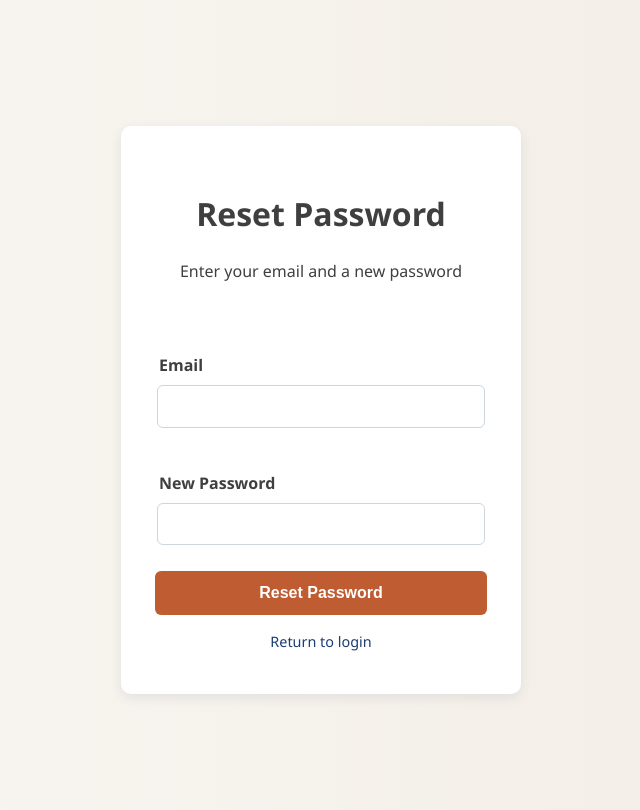
After one commit to corrinne1009/TeamUp, a PHP site: page /ForgotPassword.php in a window 1280 px wide. The commit adds this page. Shown: the whole page, without its empty margins (319-959 px from the left). Run offline with PHP 8.4, Linux system fonts and the light colour scheme.

Commit message:
Add password reset feature and update login links
Introduced ForgotPassword.php to allow users to reset their password via email. Updated Login.html to link to the new password reset page and fixed login.php to redirect students to studentProfile.php instead of studentProfile.html.

```diff
--- /dev/null
+++ b/ForgotPassword.php
@@ -0,0 +1,75 @@
+<?php
+session_start();
+//Connect to MySQL
+try {
+    $db = new PDO("mysql:host=localhost;dbname=teamup;charset=utf8", "root", "");
+    $db->setAttribute(PDO::ATTR_ERRMODE, PDO::ERRMODE_EXCEPTION);
+} catch (PDOException $e) {
+    die("Database connection failed: " . $e->getMessage());
+}
+
+$errorMessage = '';
+$successMessage = '';
+
+// Handle form submission
+if ($_SERVER['REQUEST_METHOD'] === 'POST') {
+    $email       = $_POST['email'] ?? '';
+    $newPassword = $_POST['newPassword'] ?? '';
+
+    // Check if email exists
+    $stmt = $db->prepare("SELECT accountId FROM Account WHERE email = ?");
+    $stmt->execute([$email]);
+    $account = $stmt->fetch(PDO::FETCH_ASSOC);
+
+    if ($account) {
+        $hashedPassword = password_hash($newPassword, PASSWORD_DEFAULT);
+        $stmt = $db->prepare("UPDATE Account SET password = ? WHERE accountId = ?");
+        $stmt->execute([$hashedPassword, $account['accountId']]);
+        $successMessage = "Your password has been updated. You can now log in.";
+    } else {
+        $errorMessage = "No account found with that email.";
+    }
+}
+?>
+
+<!DOCTYPE html>
+<html>
+<head>
+  <meta charset="UTF-8">
+  <title>Reset Your Password</title>
+  <link rel="stylesheet" href="TeamUp.css">
+</head>
+<body>
+  <div class="login-container">
+    <header>
+      <h1>Reset Password</h1>
+      <p>Enter your email and a new password</p>
+    </header>
+
+    <form class="login-form" method="POST" action="ForgotPassword.php">
+      <div class="form-group">
+        <label for="email">Email</label>
+        <input type="email" name="email" id="email" required />
+      </div>
+
+      <div class="form-group">
+        <label for="newPassword">New Password</label>
+        <input type="password" name="newPassword" id="newPassword" required />
+      </div>
+
+      <?php if ($errorMessage): ?>
+        <div class="error-message"><?= htmlspecialchars($errorMessage) ?></div>
+      <?php endif; ?>
+
+      <?php if ($successMessage): ?>
+        <div class="success-message"><?= htmlspecialchars($successMessage) ?></div>
+      <?php endif; ?>
+
+      <button type="submit" class="btn-login">Reset Password</button>
+      <div class="form-footer">
+        <a href="Login.html">Return to login</a>
+      </div>
+    </form>
+  </div>
+</body>
+</html>
--- a/Login.html
+++ b/Login.html
@@ -38,7 +38,7 @@
 
       <button type="submit" class="btn-login">Login</button>
       <div class="form-footer">
-        <a href="forgot">Forgot password?</a>
+        <a href="ForgotPassword.php">Forgot password?</a>
         <span> | </span>
         <a href="SignUp.html">Create an account</a>
       </div>
--- a/login.php
+++ b/login.php
@@ -53,7 +53,7 @@ if ($user['role'] === 'student') {
     if (!isset($user['profileId']) || $user['profileId'] === null) {
         header("Location: CreateStudentProfile_StudentBio.php");
     } else {
-        header("Location: studentProfile.html");
+        header("Location: studentProfile.php");
     }
     exit();
 
```
